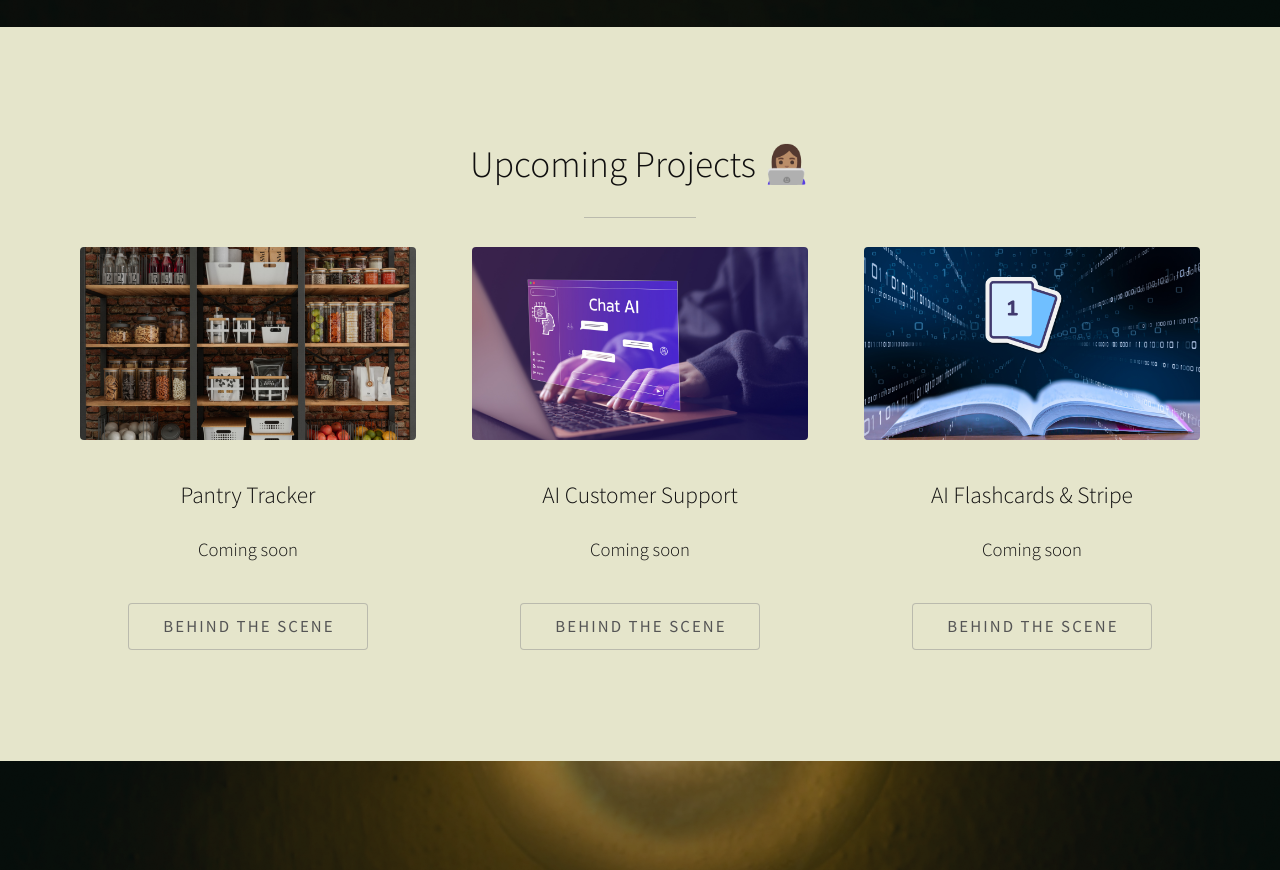
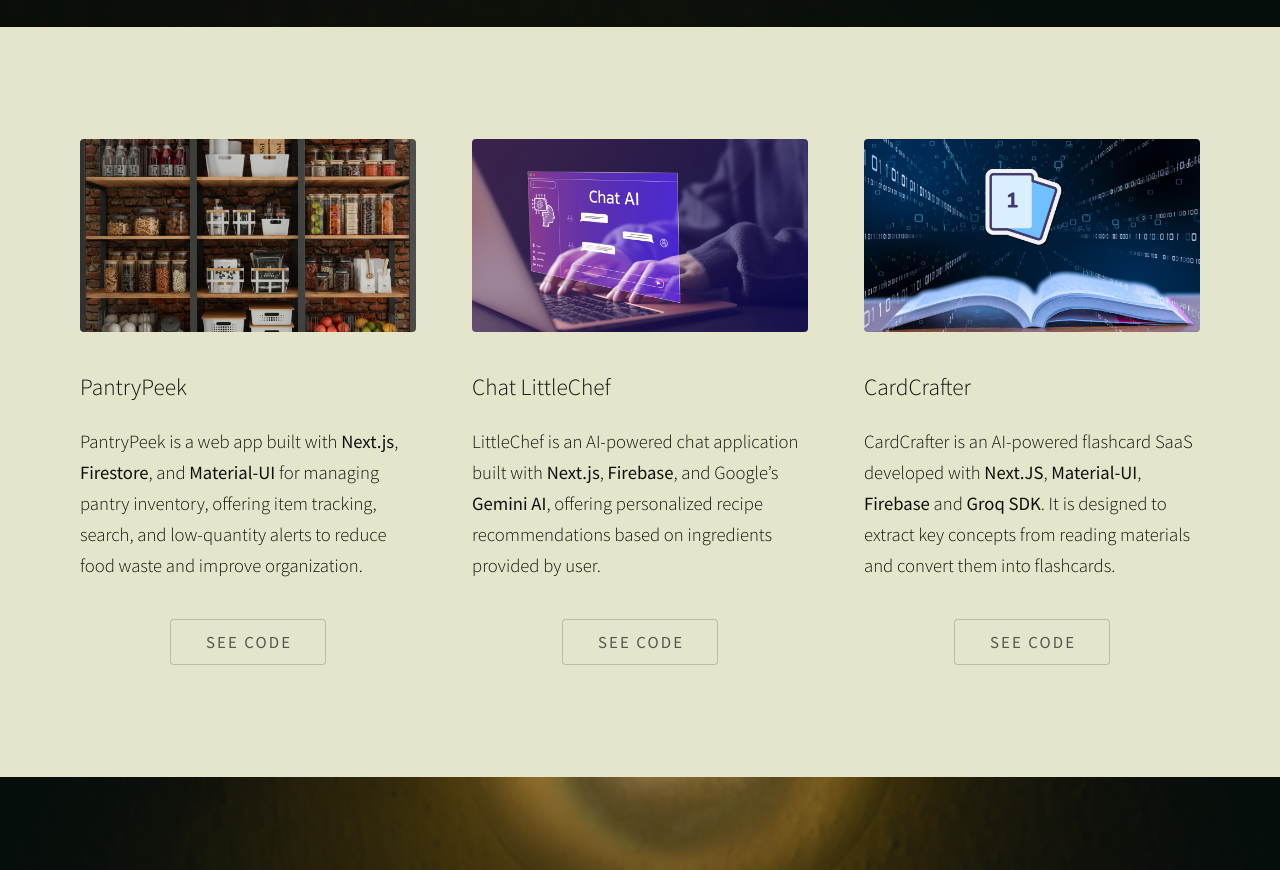
Before and after one commit to code-techhb/myPortfolio, a plain HTML site: page index.html in a window 1280 px wide. Shown: the part 1880-2750 px from the top of the page. Drawn offline with Linux system fonts and the light colour scheme.

Commit message:
Added new projects

```diff
--- a/assets/css/main.css
+++ b/assets/css/main.css
@@ -113,6 +113,9 @@ ul {
   list-style: none;
 }
 
+.content-left {
+  text-align: left;
+}
 blockquote,
 q {
   quotes: none;
--- a/index.html
+++ b/index.html
@@ -158,49 +158,73 @@
     <section id="three" class="main style1 special">
       <div class="container">
         <div class="gtr-150">
-          <header class="major">
+          <!-- <header class="major">
             <h2>Upcoming Projects 👩🏽‍💻</h2>
-          </header>
+          </header> -->
 
           <div class="row gtr-150">
-            <div class="col-4 col-12-medium">
+            <div class="col-4 col-12-medium content-left">
               <span class="image fit"
                 ><img src="images/pic05.png" alt=""
               /></span>
-              <h4>Pantry Tracker</h4>
-              <p>Coming soon</p>
+              <h4>PantryPeek</h4>
+              <p>
+                PantryPeek is a web app built with <strong>Next.js</strong>,
+                <strong>Firestore</strong>, and <strong>Material-UI</strong> for
+                managing pantry inventory, offering item tracking, search, and
+                low-quantity alerts to reduce food waste and improve
+                organization.
+              </p>
+
               <ul class="actions special">
                 <li>
-                  <a href="https://www.instagram.com/code_techhb" class="button"
-                    >Behind the scene</a
+                  <a
+                    href="https://github.com/code-techhb/PantryPeek"
+                    class="button"
+                    >See Code</a
                   >
                 </li>
               </ul>
             </div>
-            <div class="col-4 col-12-medium">
+            <div class="col-4 col-12-medium content-left">
               <span class="image fit"
                 ><img src="images/pic06.png" alt=""
               /></span>
-              <h4>AI Customer Support</h4>
-              <p>Coming soon</p>
+              <h4>Chat LittleChef</h4>
+              <p>
+                LittleChef is an AI-powered chat application built with
+                <strong>Next.js</strong>, <strong>Firebase</strong>, and
+                Google’s <strong>Gemini AI</strong>, offering personalized
+                recipe recommendations based on ingredients provided by user.
+              </p>
+
               <ul class="actions special">
                 <li>
-                  <a href="https://www.instagram.com/code_techhb" class="button"
-                    >Behind the scene</a
+                  <a href="https://github.com/ggovert/chatbot" class="button"
+                    >See code</a
                   >
                 </li>
               </ul>
             </div>
-            <div class="col-4 col-12-medium">
+            <div class="col-4 col-12-medium content-left">
               <span class="image fit"
                 ><img src="images/pic07.png" alt=""
               /></span>
-              <h4>AI Flashcards & Stripe</h4>
-              <p>Coming soon</p>
+              <h4>CardCrafter</h4>
+              <p>
+                CardCrafter is an AI-powered flashcard SaaS developed with
+                <strong>Next.JS</strong>, <strong>Material-UI</strong>,
+                <strong>Firebase</strong> and <strong>Groq SDK</strong>. It is
+                designed to extract key concepts from reading materials and
+                convert them into flashcards.
+              </p>
+
               <ul class="actions special">
                 <li>
-                  <a href="https://www.instagram.com/code_techhb" class="button"
-                    >Behind the scene</a
+                  <a
+                    href="https://github.com/code-techhb/Card-Crafter"
+                    class="button"
+                    >See code</a
                   >
                 </li>
               </ul>
```
